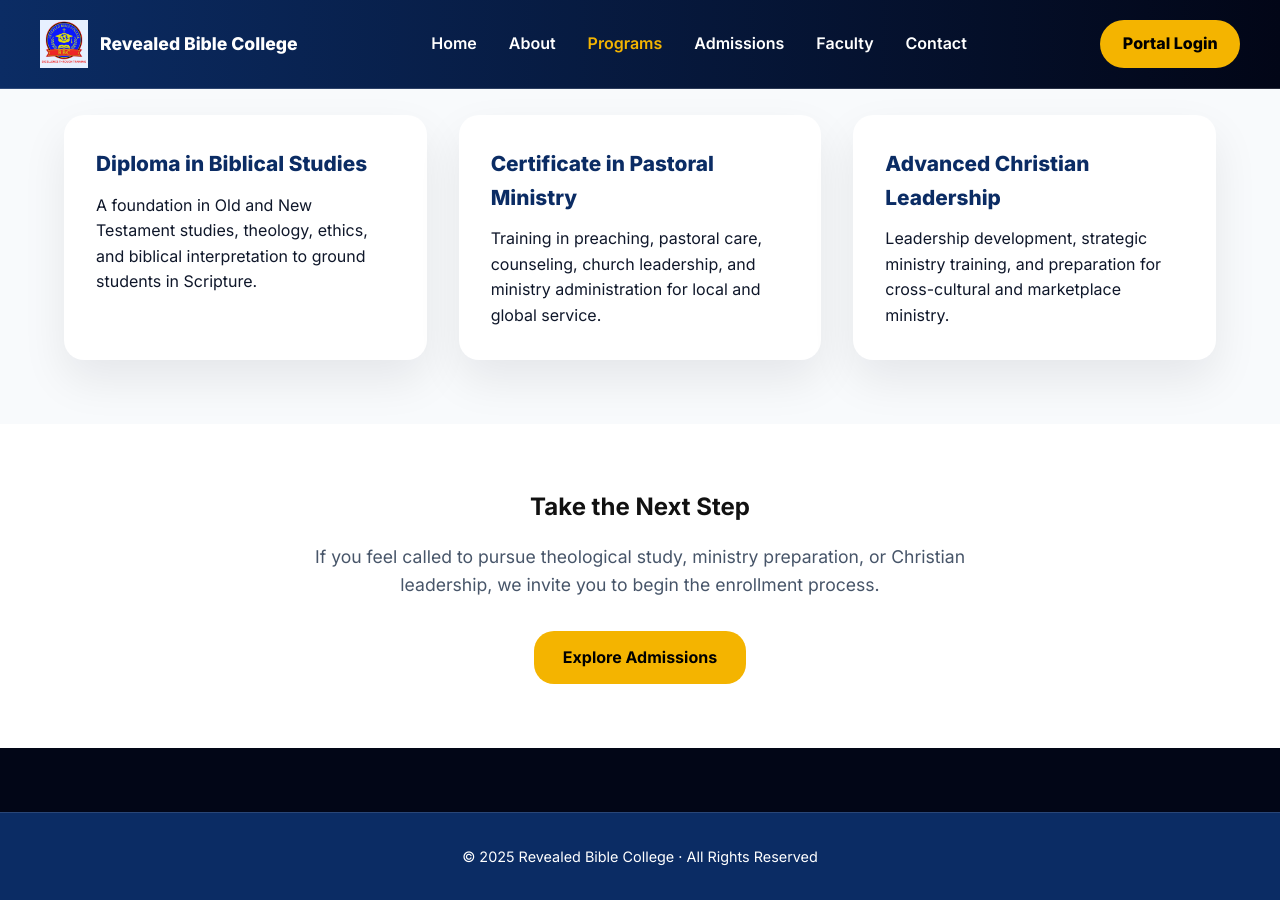
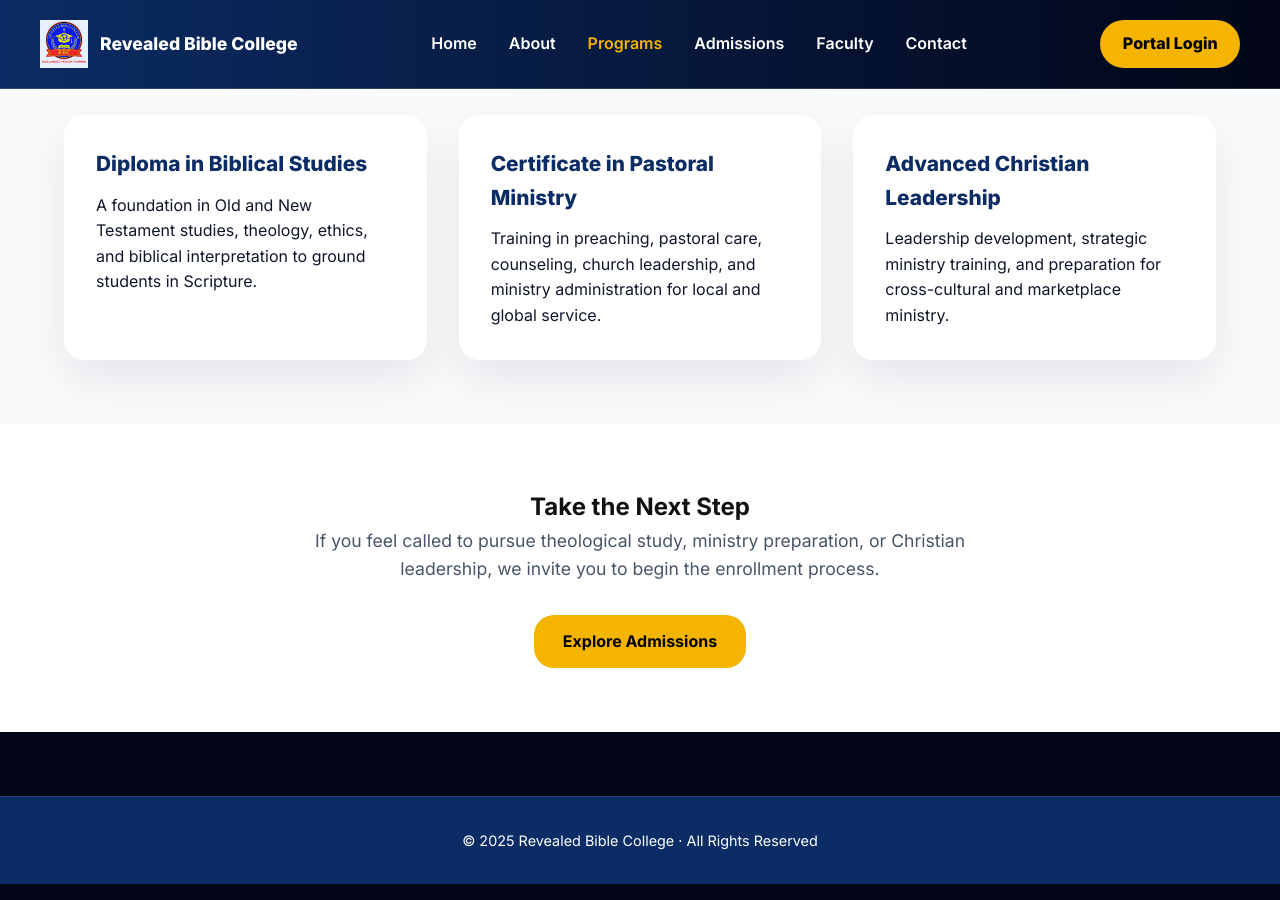
Before and after one commit to WillieKM/my-student-portal, a Jekyll site: the page programs.html, which Jekyll copies as it is, in a window 1280 px wide and 900 px high, scrolled down 476 px. Built offline with Jekyll 4.4.1, drawn with Linux system fonts in a browser that asks for light colours.

Commit message:
Update programs.html

```diff
--- a/programs.html
+++ b/programs.html
@@ -13,10 +13,8 @@
 
 <body>
 
-<!-- ================= HEADER ================= -->
-<header class="site-header">
+<header>
   <div class="nav container">
-
     <a class="brand" href="index.html">
       <img src="logo.png" alt="Revealed Bible College Logo">
       <span>Revealed Bible College</span>
@@ -35,8 +33,6 @@
   </div>
 </header>
 
-
-<!-- ================= HERO ================= -->
 <section class="hero hero-page">
   <div class="container text-center">
     <h1 class="page-title">Academic Programs</h1>
@@ -48,16 +44,12 @@
   </div>
 </section>
 
-
-<!-- ================= PROGRAMS LIST ================= -->
 <section class="section-white">
   <div class="section-inner container">
-
     <h2 class="text-center" style="margin-bottom: 2rem;">Our Programs</h2>
 
     <div class="program-list">
-
-      <a href="/biblical-studies.html" class="program-card">
+      <a href="biblical-studies.html" class="program-card">
         <h3>Diploma in Biblical Studies</h3>
         <p>
           A foundation in Old and New Testament studies, theology, ethics,
@@ -65,7 +57,7 @@
         </p>
       </a>
 
-      <a href="/pastoral-ministry.html" class="program-card">
+      <a href="pastoral-ministry.html" class="program-card">
         <h3>Certificate in Pastoral Ministry</h3>
         <p>
           Training in preaching, pastoral care, counseling, church leadership,
@@ -73,36 +65,29 @@
         </p>
       </a>
 
-      <a href="/christian-leadership.html" class="program-card">
+      <a href="christian-leadership.html" class="program-card">
         <h3>Advanced Christian Leadership</h3>
         <p>
           Leadership development, strategic ministry training, and preparation
           for cross-cultural and marketplace ministry.
         </p>
       </a>
-
     </div>
   </div>
 </section>
 
-
-<!-- ================= CTA BOTTOM ================= -->
-<section class="light-section text-center">
-  <div class="container">
-
-    <h2 style="margin-bottom: 1rem;">Take the Next Step</h2>
+<section class="light-section">
+  <div class="container text-center">
+    <h2>Take the Next Step</h2>
     <p style="max-width: 700px; margin: 0 auto 2rem;">
-      If you feel called to pursue theological study, ministry preparation, or Christian leadership,
-      we invite you to begin the enrollment process.
+      If you feel called to pursue theological study, ministry preparation,
+      or Christian leadership, we invite you to begin the enrollment process.
     </p>
-
     <a href="admissions.html" class="btn-primary">Explore Admissions</a>
   </div>
 </section>
 
-
-<!-- ================= FOOTER ================= -->
-<footer class="site-footer">
+<footer>
   <div class="container">
     © 2025 Revealed Bible College · All Rights Reserved
   </div>
```
